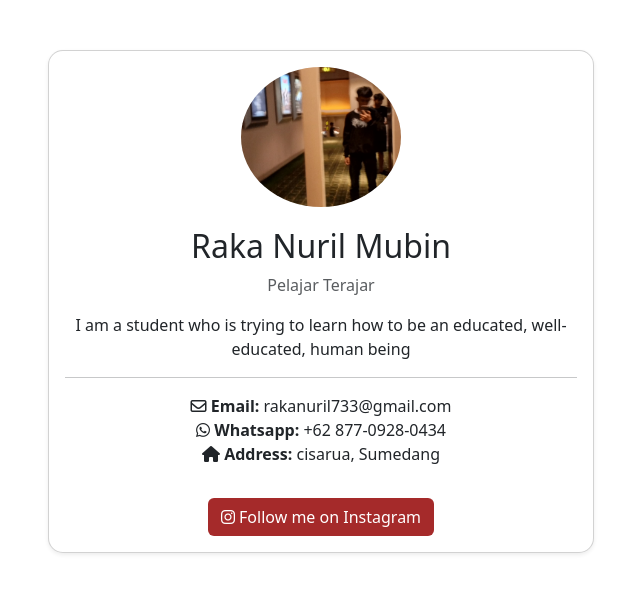
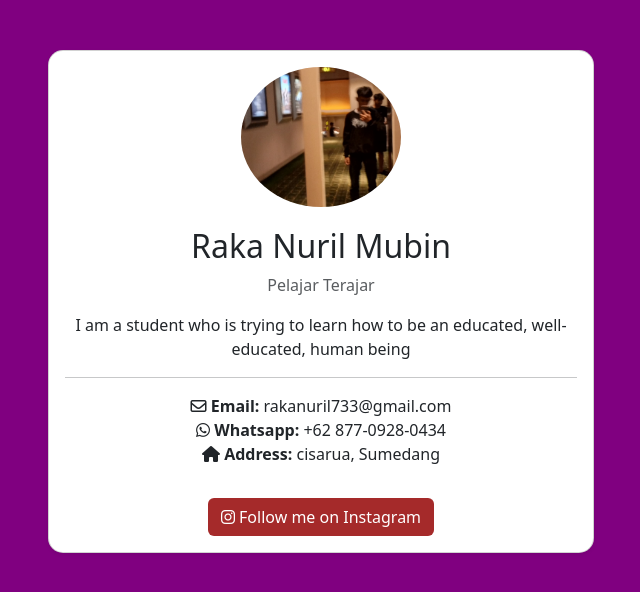
Before and after one commit to RakaGanteng27/ta_Raka-Nuril_X4, a plain HTML site: page index.html in a window 1280 px wide. Shown: the whole page, without its empty margins (319-959 px from the left). Drawn offline with nearby package versions, Linux system fonts and the light colour scheme.

Commit message:
Update style.css

```diff
--- a/style.css
+++ b/style.css
@@ -1,5 +1,5 @@
 body {
-    background-color: linear-gradient(to right, purple, black);
+    background-color: purple;
 }
 .card {
     margin-top: 50px;
```
